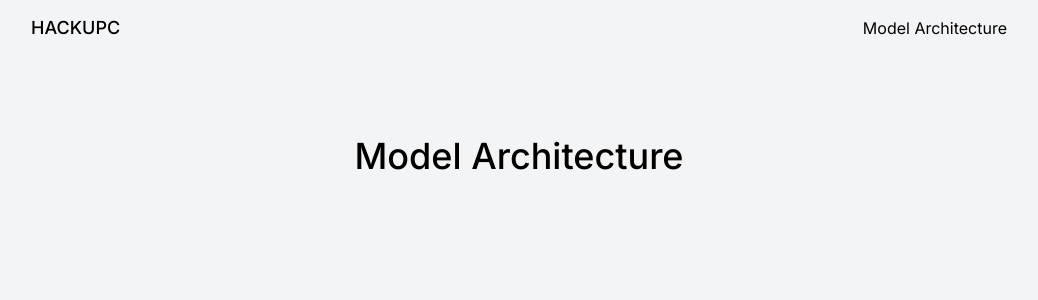
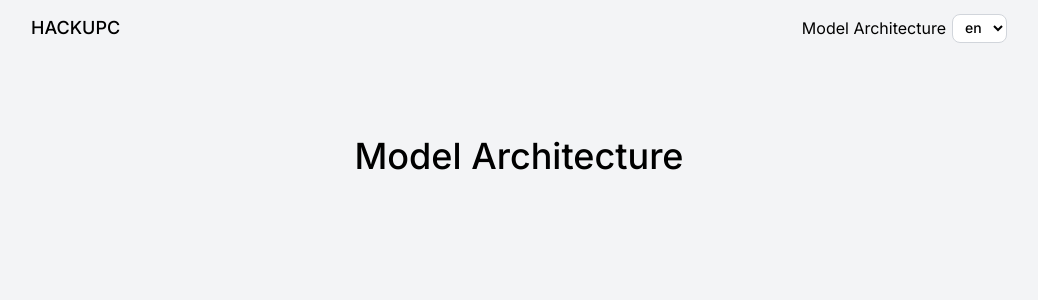
Before and after one commit to marcfranquesa/fashion-finder-website, a Next.js app: page /model-architecture in a window 1280 px wide. Shown: the top 300 px of the page, without its empty margins (121-1159 px from the left). Built offline with nearby package versions, Linux system fonts and the light colour scheme; no server answers.

Commit message:
feat: replexica
---
Author: marc.franquesam@gmail.com

```diff
--- /dev/null
+++ b/i18n.json
@@ -0,0 +1,10 @@
+{
+  "version": 1,
+  "locale": {
+    "source": "en",
+    "targets": ["es", "ca"]
+  },
+  "buckets": {
+    "src/app/translations/[locale].json": "json"
+  }
+}
--- a/package.json
+++ b/package.json
@@ -9,6 +9,7 @@
     "lint": "next lint"
   },
   "dependencies": {
+    "@formatjs/intl": "^2.10.1",
     "clsx": "^2.1.1",
     "lucide-react": "^0.378.0",
     "mongoose": "^8.3.3",
--- a/src/app/layout.tsx
+++ b/src/app/layout.tsx
@@ -1,9 +1,13 @@
+import type { Metadata } from "next";
+import { cookies } from "next/headers";
+import { IntlProvider } from "../lib/i18n";
+import "./globals.css";
 import { cn } from "@/lib/utils";
-import type { Metadata } from "next";
 import { Inter } from "next/font/google";
-import Image from "next/image";
 import Link from "next/link";
 import "./globals.css";
+import { IntlMessage } from "../lib/i18n";
+import { LocaleSwitcher } from "@/components/locale-switcher";
 
 const BODY_PADDING = "px-4 sm:px-6";
 
@@ -14,11 +18,27 @@ export const metadata: Metadata = {
   description: "Search for similar photos in the Inditex catalog",
 };
 
-export default function RootLayout({
+export default async function RootLayout({
   children,
 }: {
   children: React.ReactNode;
 }) {
+  const localeCookieName = "locale";
+  const defaultLocale = "en";
+  const localeCoookie = cookies().get(localeCookieName);
+  const localeCookieValue = localeCoookie?.value || defaultLocale;
+  const messages = await import(
+    `./translations/${localeCookieValue}.json`
+  ).then((m) => m.default);
+
+  return (
+    <IntlProvider messages={messages} locale={localeCookieValue}>
+      <RootLayoutInner locale={localeCookieValue}>{children}</RootLayoutInner>
+    </IntlProvider>
+  );
+}
+
+function RootLayoutInner(props: any) {
   return (
     <html lang="en">
       <body className={cn(inter.className, "antialiased bg-gray-100")}>
@@ -32,16 +52,21 @@ export default function RootLayout({
             className="text-black text-lg font-medium flex flex-row flex-nowrap items-center justify-center gap-x-1.5 pr-1.5 leading-none rounded-lg"
             href="/"
           >
-            <span>HACKUPC</span>
+            <span>
+              <IntlMessage id="hackupc" />
+            </span>
           </Link>
 
-          <div className="flex flex-row flex-nowrap gap-x-1.5 items-center">
+          <div className="flex gap-2 flex-row flex-nowrap gap-x-1.5 items-center">
             <Link
               href="/model-architecture"
               className="flex items-center justify-center"
             >
-              <span>Model Architecture</span>
+              <span>
+                <IntlMessage id="modelArchitectureTitle" />
+              </span>
             </Link>
+            <LocaleSwitcher locale={props.locale} />
           </div>
         </header>
         <main
@@ -50,7 +75,7 @@ export default function RootLayout({
             BODY_PADDING
           )}
         >
-          {children}
+          {props.children}
         </main>
       </body>
     </html>
--- a/src/app/model-architecture/page.tsx
+++ b/src/app/model-architecture/page.tsx
@@ -1,8 +1,10 @@
+import { IntlMessage } from "@/lib/i18n";
+
 export default function Page() {
   return (
     <div className="py-[10vh] sm:py-[10vh] flex flex-col items-center justify-center">
       <h1 className="font-medium text-4xl text-black mb-3 animate-in fade-in slide-in-from-bottom-3 duration-1000 ease-in-out">
-        Model Architecture
+        <IntlMessage id="modelArchitectureTitle" />
       </h1>
     </div>
   );
--- a/src/app/page.tsx
+++ b/src/app/page.tsx
@@ -3,6 +3,7 @@
 import { Submit } from "@/components/submit";
 import React from "react";
 import Image from "next/image";
+import { IntlMessage } from "../lib/i18n";
 
 export default function Home() {
   const [id, setId] = React.useState(-1);
@@ -10,10 +11,10 @@ export default function Home() {
     <>
       <div className="py-[10vh] sm:py-[10vh] flex flex-col items-center justify-center">
         <h1 className="font-medium text-4xl text-black mb-3 animate-in fade-in slide-in-from-bottom-3 duration-1000 ease-in-out">
-          Inditex Similarity
+          <IntlMessage id="title" />
         </h1>
         <p className="text-gray-500 mb-12 text-base animate-in fade-in slide-in-from-bottom-4 duration-1200 ease-in-out">
-          View similar items from the Inditex collection
+          <IntlMessage id="subtitle" />
         </p>
 
         <div className="max-w-md space-y-4 w-full animate-in fade-in slide-in-from-bottom-4 duration-1200 ease-in-out">
--- /dev/null
+++ b/src/app/translations/ca.json
@@ -0,0 +1,7 @@
+{
+  "hackupc": "HACKUPC",
+  "modelArchitectureTitle": "Arquitectura del Model",
+  "title": "Similaritat amb Inditex",
+  "subtitle": "Veure elements similars de la col·lecció d'Inditex",
+  "formsDefault": "Introdueix un número"
+}
--- /dev/null
+++ b/src/app/translations/en.json
@@ -0,0 +1,7 @@
+{
+  "hackupc": "HACKUPC",
+  "modelArchitectureTitle": "Model Architecture",
+  "title": "Inditex Similarity",
+  "subtitle": "View similar items from the Inditex collection",
+  "formsDefault": "Enter a number"
+}
--- /dev/null
+++ b/src/app/translations/es.json
@@ -0,0 +1,7 @@
+{
+  "hackupc": "HACKUPC",
+  "modelArchitectureTitle": "Arquitectura del Modelo",
+  "title": "Similitud Inditex",
+  "subtitle": "Ver artículos similares de la colección de Inditex",
+  "formsDefault": "Introduce un número"
+}
--- /dev/null
+++ b/src/components/locale-switcher.tsx
@@ -0,0 +1,18 @@
+"use client";
+
+export function LocaleSwitcher(props: { locale: string }) {
+  return (
+    <select
+      className="text-black text-sm font-medium bg-white border border-gray-300 rounded-lg px-2 py-1"
+      value={props.locale}
+      onChange={(e) => {
+        document.cookie = `locale=${e.target.value}; path=/`;
+        location.reload();
+      }}
+    >
+      <option value="en">en</option>
+      <option value="es">es</option>
+      <option value="ca">ca</option>
+    </select>
+  );
+}
--- a/src/components/submit.tsx
+++ b/src/components/submit.tsx
@@ -1,5 +1,5 @@
 import { SubmitButton } from "@/components/submit-button";
-
+import { IntlMessage } from "../lib/i18n";
 import React, { useState } from "react";
 
 export function Submit({
@@ -33,7 +33,7 @@ export function Submit({
         <input
           type="text"
           name="prompt"
-          placeholder="Enter a number between 0 and 100000"
+          placeholder={IntlMessage({ id: "formsDefault" })}
           value={inputValue}
           onChange={handleInputChange}
           onKeyDown={handleKeyPress}
--- /dev/null
+++ b/src/lib/i18n.tsx
@@ -0,0 +1,23 @@
+'use client';
+
+import { createIntl, IntlConfig } from '@formatjs/intl';
+import { createContext, useContext } from 'react';
+
+const intlContext = createContext(createIntl({ locale: 'en' }));
+
+export function IntlProvider(props: IntlConfig & { children: React.ReactNode }) {
+  return (
+    <intlContext.Provider value={createIntl(props)}>
+      {props.children}
+    </intlContext.Provider>
+  );
+}
+
+export function IntlMessage({ id }: { id: string }) {
+  const intl = useContext(intlContext);
+  return intl.formatMessage({ id });
+}
+
+export function useIntl() {
+  return useContext(intlContext);
+}
```
Also changed, not shown: 1 other file (tests, documents, lock files or other folders).
